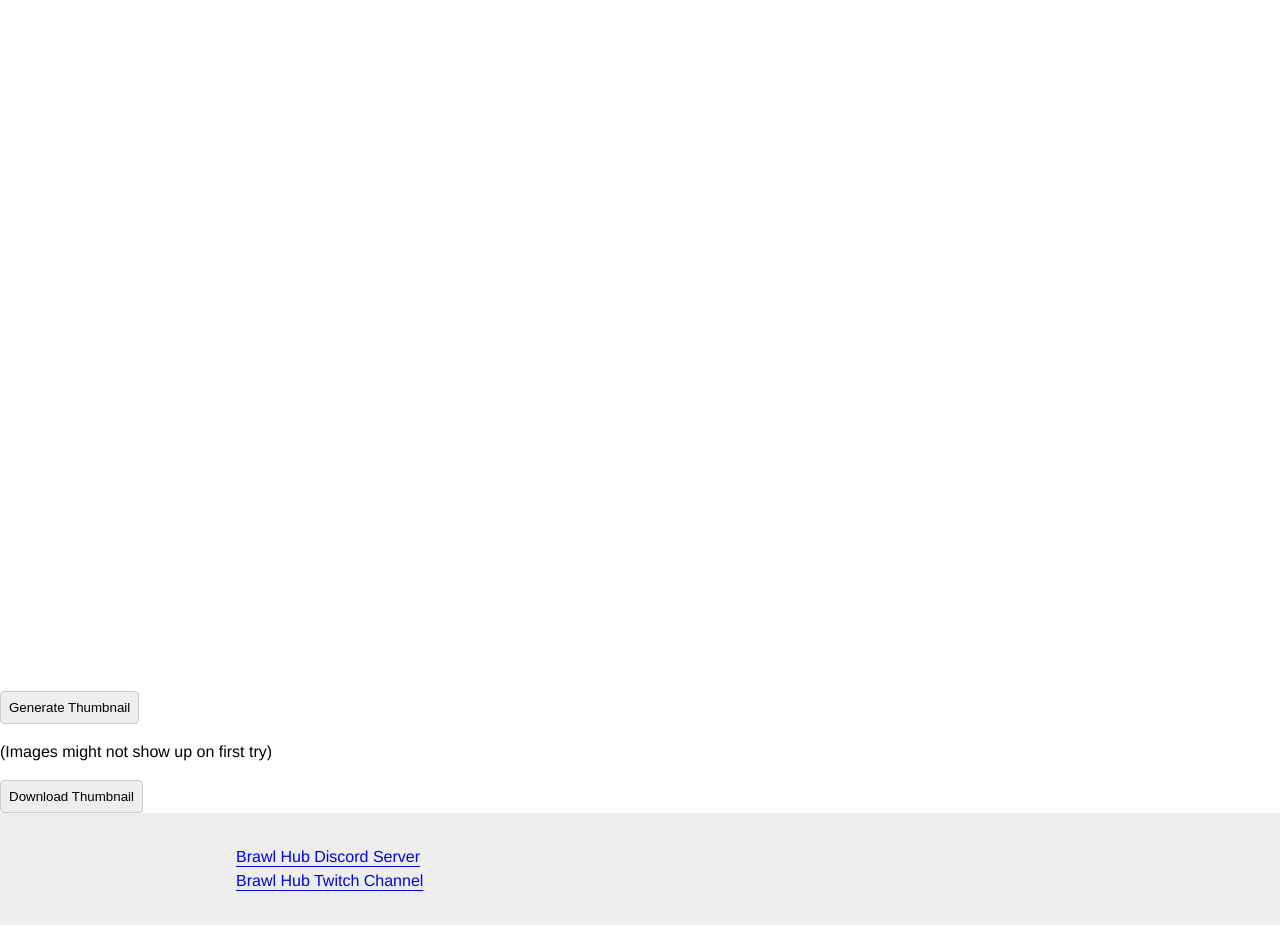
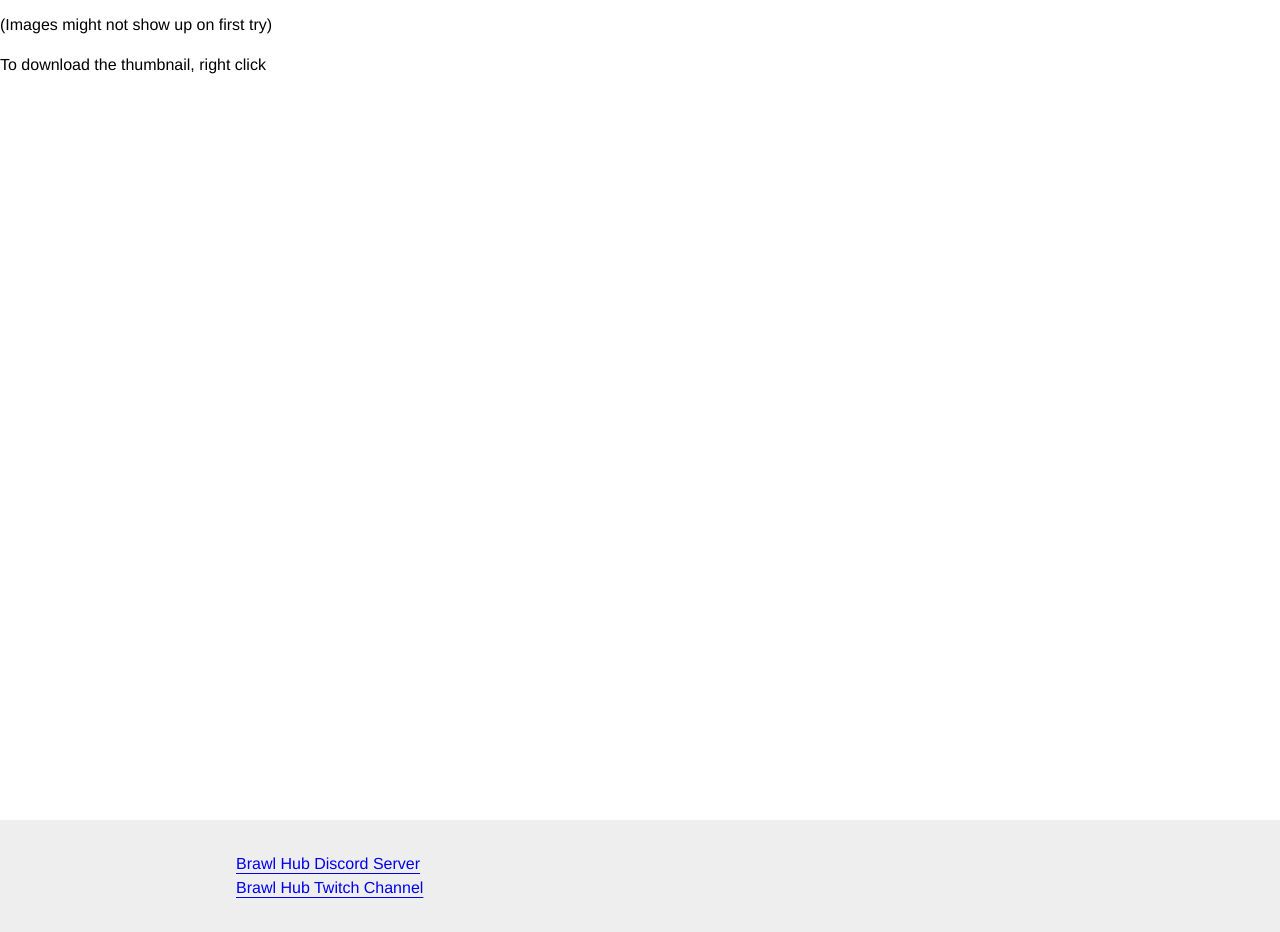
Before and after one commit to brawlhub/brawlhub.github.io, a plain HTML site: page thumbnail/index.html in a window 1280 px wide. Shown: the part 125-1057 px from the top of the page. Drawn offline with Linux system fonts and the light colour scheme.

Commit message:
Removed download button
I'll figure out how to do that later

```diff
--- a/thumbnail/index.html
+++ b/thumbnail/index.html
@@ -23,15 +23,12 @@
     <!-- Input for season -->
     <input id="season" type="text" value="Season X" size="15">
 
-
-    <canvas display="block" id="thumbnail" width="1280" height="720"></canvas>
     <div>
       <button style="left: 0;" display="inline" type="button" onclick="generate()">Generate Thumbnail</button>
       <p display="inline">(Images might not show up on first try)</p>
-      <button id="download" style="left: 0;" display="inline" type="button" download>Download Thumbnail</button>
+      <p>To download the thumbnail, right click </p>
     </div>
-    <script type="text/javascript">
-      document.getElementById("download").attr("href", document.getElementById("#thumbnail").toDataURL("img/png"));
-    </script>
+    <canvas display="block" id="thumbnail" width="1280" height="720"></canvas>
+
   </body>
 </html>
```
